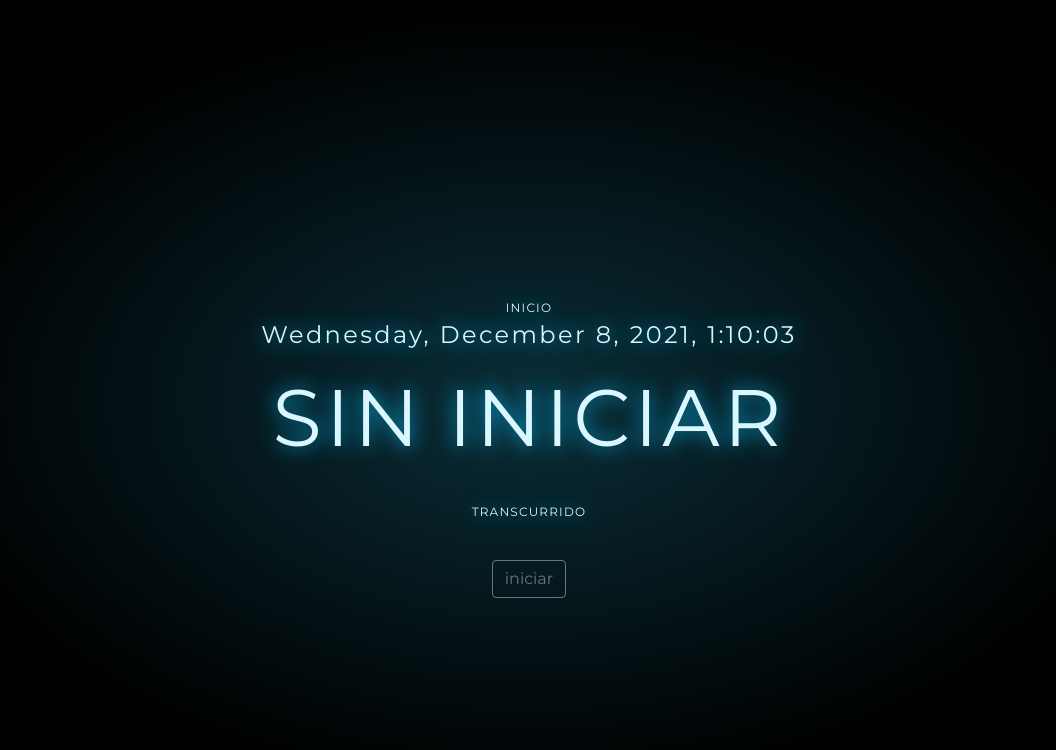
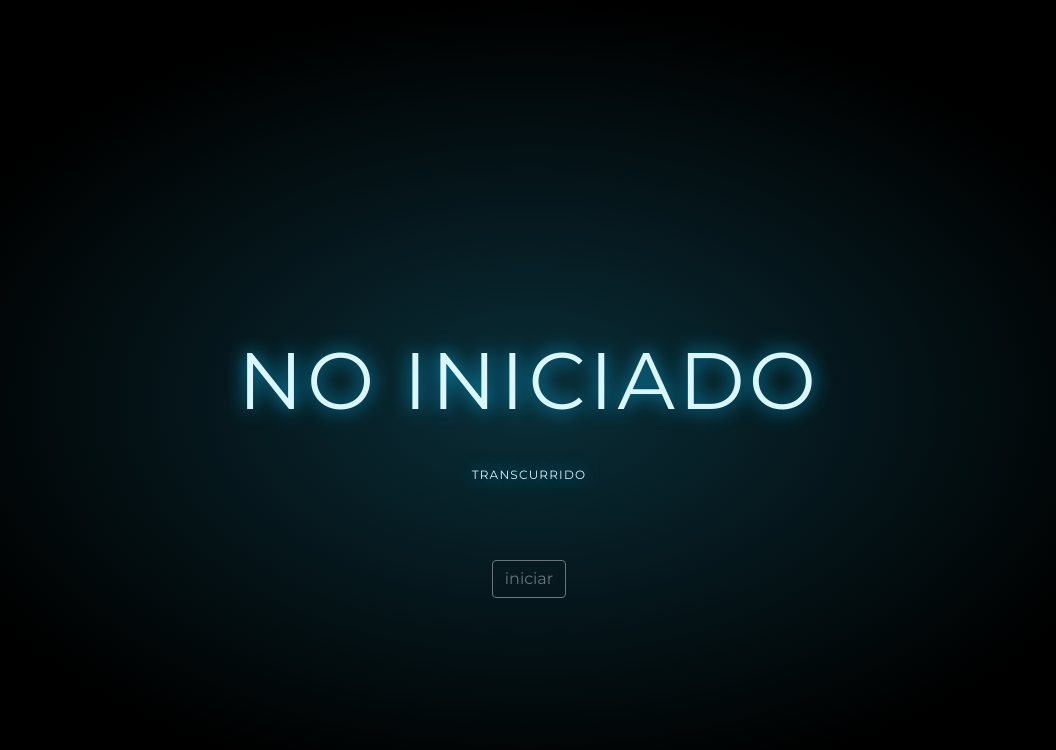
Before and after one commit to RafaelAngelRamirez/cronometro-gui, an Angular app: page / in a window 1280 px wide. Shown: the top 750 px of the page, without its empty margins (111-1167 px from the left). Built offline with nearby package versions, Linux system fonts and the light colour scheme.

Commit message:
feat: Se obtiene ultimo registro y se mejoro fecha

```diff
--- a/src/app/components/cronometro/cronometro.component.html
+++ b/src/app/components/cronometro/cronometro.component.html
@@ -1,6 +1,6 @@
 <div id="clock">
-  <p class="text">INICIO</p>
-  <p class="date">{{ inicio | date: "EEEE, MMMM d, y, h:mm:ss" }}</p>
+  <p *ngIf="inicio_txt" class="text">INICIO</p>
+  <p class="date">{{ inicio_txt }}</p>
   <p class="time">{{ transcurrido }}</p>
   <p class="text">TRANSCURRIDO</p>
 </div>
--- a/src/app/components/cronometro/cronometro.component.ts
+++ b/src/app/components/cronometro/cronometro.component.ts
@@ -1,7 +1,7 @@
 import { Component, Input, OnDestroy, OnInit } from '@angular/core';
 import { Periodo } from 'src/app/services/cronometro.service';
 
-import { DateTime } from 'luxon';
+import { DateTime, DateTimeFormatOptions } from 'luxon';
 
 @Component({
   selector: 'app-cronometro',
@@ -9,9 +9,27 @@ import { DateTime } from 'luxon';
   styleUrls: ['./cronometro.component.css'],
 })
 export class CronometroComponent implements OnInit, OnDestroy {
-  inicio = DateTime.now().toJSDate();
-  // transcurrido: Moment = moment()
-  transcurrido: string = 'SIN INICIAR';
+
+
+  inicio_txt = '';
+  private _inicio = DateTime.now().toJSDate();
+  public get inicio() {
+    return this._inicio;
+  }
+  public set inicio(value) {
+    this._inicio = value;
+    const options: DateTimeFormatOptions = {
+      weekday: 'long',
+      year: 'numeric',
+      month: 'numeric',
+      day: 'numeric',
+      hour:'numeric',
+      minute:'numeric',
+    };
+
+    this.inicio_txt = value.toLocaleDateString('es-ES', options);
+  }
+  transcurrido: string = 'NO INICIADO';
 
   private _periodo: Partial<Periodo> | undefined = undefined;
   intervalo: ReturnType<typeof setTimeout> = setTimeout(() => {}, 1000);
--- a/src/app/services/cronometro.service.ts
+++ b/src/app/services/cronometro.service.ts
@@ -17,6 +17,12 @@ export class CronometroService {
   update(periodo: Partial<Periodo> | undefined) {
     return this.http
       .put<Partial<Periodo>>('cronometro', periodo)
+      .pipe(map((x: any) => x.periodo));
+  }
+
+  ultimo() {
+    return this.http
+      .get<Partial<Periodo>>('cronometro')
       .pipe(map((x: any) => x.periodo));
   }
 }
```
